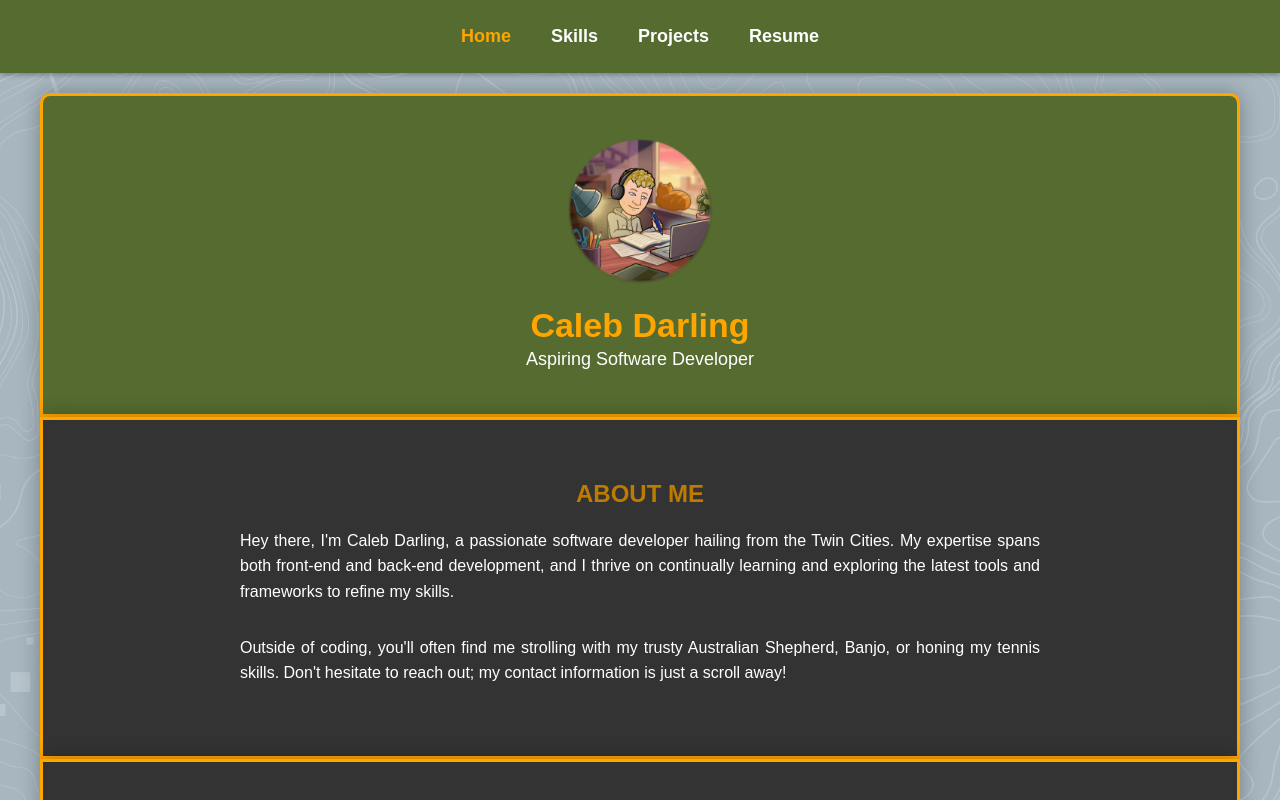
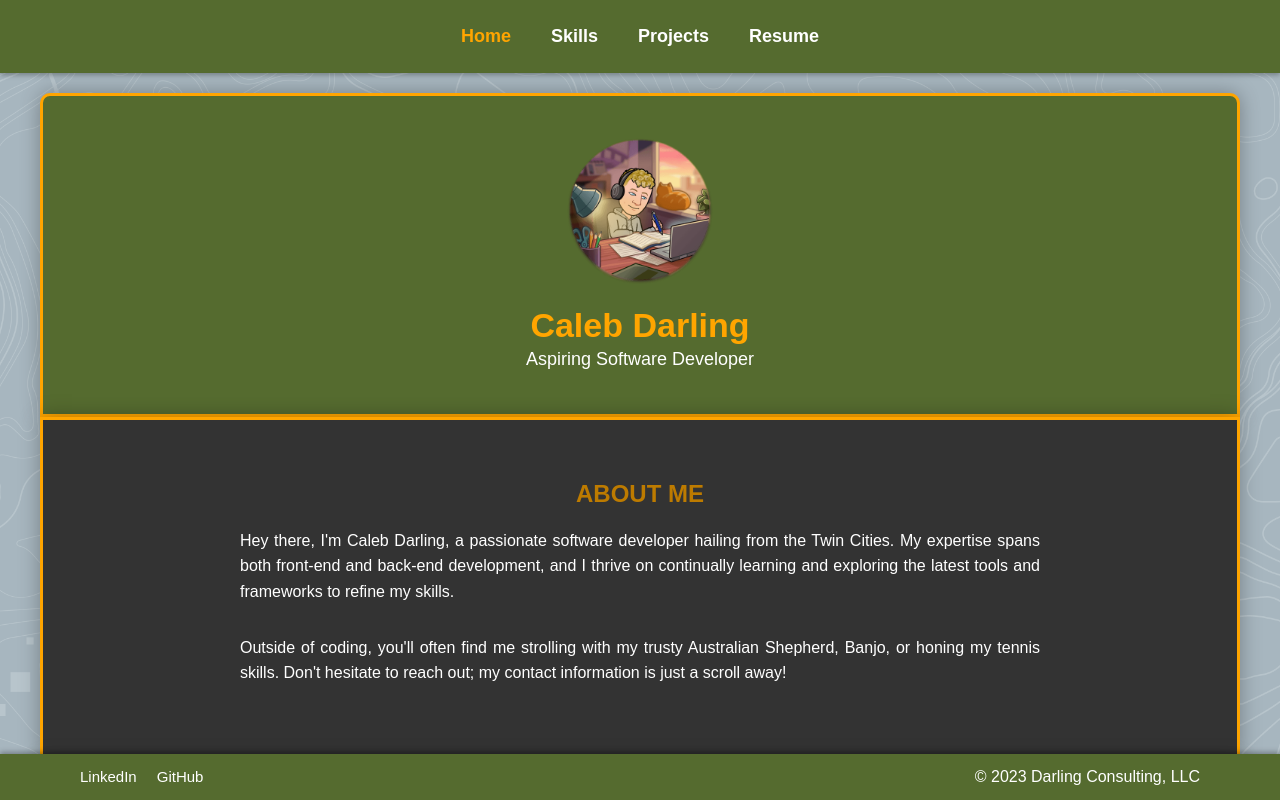
Before and after one commit to calebgdarling/caleb-darling-portfolio, a React (Create React App) app: page / in a window 1280 px wide. Shown: the top 800 px of the page. Built offline with nearby package versions, Linux system fonts and the light colour scheme.

Commit message:
Added sticky footer

```diff
--- a/src/components/footer/Footer.css
+++ b/src/components/footer/Footer.css
@@ -5,10 +5,13 @@
   text-align: center;
   display: flex;
   box-sizing: border-box;
-  justify-content: space-between; /* Adjusts alignment */
-  align-items: center; /* Centers vertically */
-  width: 100%; /* Set width to 100% for full-width background */
-  box-shadow: 0px 0px 20px rgba(0, 0, 0, 0.3);
+  justify-content: space-between;
+  align-items: center;
+  width: 100%;
+  box-shadow: 0 -2px 5px rgba(0, 0, 0, 0.3);
+  position:fixed;
+  bottom:0;
+  left:0;
 }
 
 .footer-links ul {
@@ -19,14 +22,10 @@
   margin: 0; /* Remove default margin */
 }
 
-/* .footer-links li {
-  margin-right: 20px;
-} */
-
 .footer-links a {
   text-decoration: none;
   color: #fff;
-  font-size: 16px;
+  font-size: 15px;
   transition: color 0.3s;
 }
 
--- a/src/components/pages/home-page/Home.css
+++ b/src/components/pages/home-page/Home.css
@@ -1,8 +1,7 @@
 /* Reset some default styles */
 body, h1, h2, h3, p {
-  margin: 0;
+  margin: 0px 0px 50px 0px;
   padding: 0;
-  /* text-shadow: 1px 1px 3px black; */
 }
 
 /* Set a background image */
```
